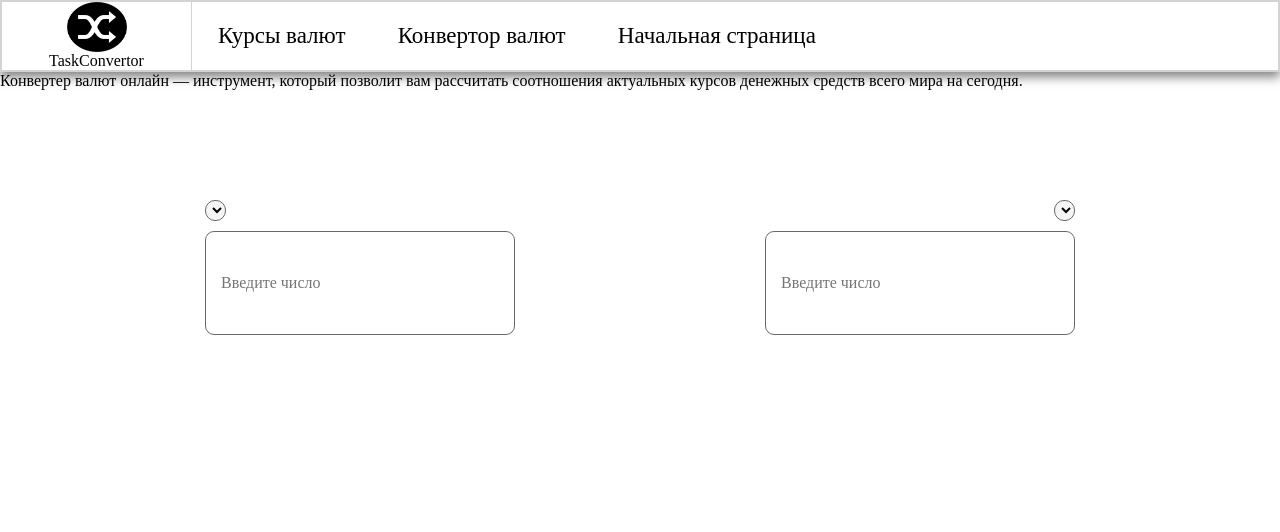
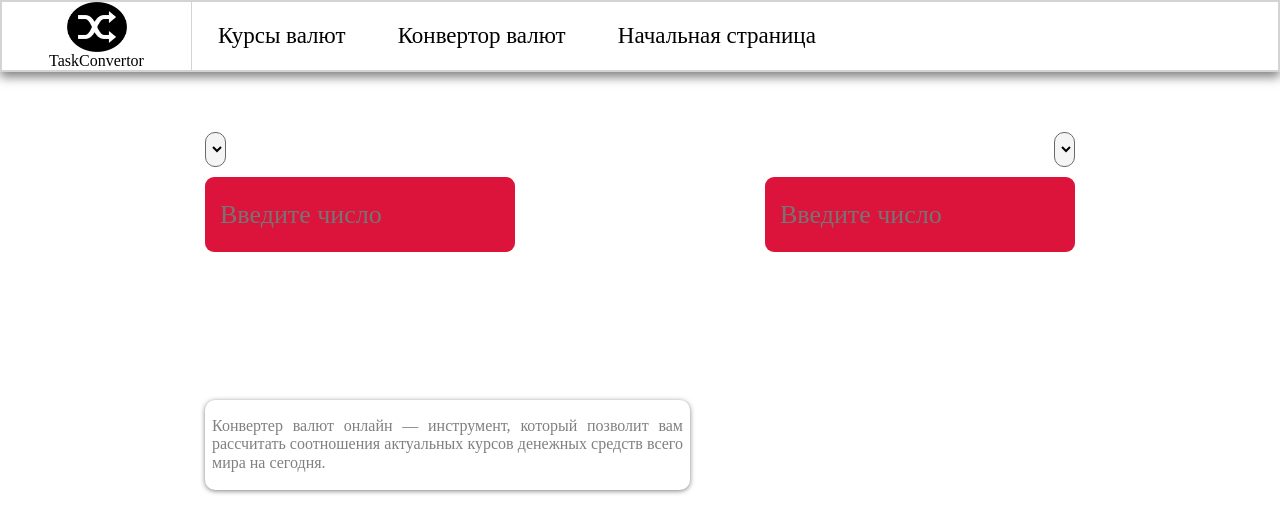
Before and after one commit to No1ball/converterTask, a React (Create React App) app: page /converter in a window 1280 px wide. Shown: the top 532 px of the page. Built offline with nearby package versions, Linux system fonts and the light colour scheme.

Commit message:
edit ConverterPage.jsx

```diff
--- a/src/components/ConverterInfoBlock/ConverterInfo.jsx
+++ b/src/components/ConverterInfoBlock/ConverterInfo.jsx
@@ -1,9 +1,12 @@
 import React from 'react';
-
+import classes from "./ConverterInfo.module.scss";
 const ConverterInfo = () => {
     return (
-        <div>
-
+        <div className={classes.mainDivCl}>
+            <div className={classes.convertInfoCl}>
+                Конвертер валют онлайн — инструмент,
+                который позволит вам рассчитать соотношения актуальных курсов денежных средств всего мира на сегодня.
+            </div>
         </div>
     );
 };
--- a/src/components/ConverterInfoBlock/ConverterInfo.module.scss
+++ b/src/components/ConverterInfoBlock/ConverterInfo.module.scss
@@ -0,0 +1,21 @@
+.convertInfoCl{
+  width: 485px;
+  height: 90px;
+  border-radius: 10px;
+  text-align: justify;
+  display: flex;
+  align-items: center;
+  padding-left: 7px;
+  padding-right: 7px;
+  box-shadow: 0px 1px 5px 0px rgba(0, 0, 0, 0.5);
+  color: gray;
+}
+
+.mainDivCl{
+  display: flex;
+  height: 115px;
+  justify-content: center;
+  align-items: center;
+  padding-right: 385px;
+  margin-top: 10px;
+}
--- a/src/components/CurrencyForm/CurrencyForm.module.scss
+++ b/src/components/CurrencyForm/CurrencyForm.module.scss
@@ -7,8 +7,11 @@
   height: 35vh;
   display: flex;
   flex-flow: row;
-  padding-top: 75px;
   justify-content: center;
+  margin-top: 25px;
+  input:focus{
+    border: none;
+  }
 }
 
 .firstCurrency{
@@ -16,6 +19,7 @@
   display: flex;
   flex-flow: column;
   margin: 30px;
+
 }
 .secondCurrency{
   width: 410px;
--- a/src/components/UI/Input/Input.module.scss
+++ b/src/components/UI/Input/Input.module.scss
@@ -4,14 +4,21 @@
     padding-bottom: 3px;
     padding-left: 15px;
     border-radius: 9px;
-    border: 1px solid dimgrey;
+    border: none;
     cursor: pointer;
+    //height: 350px;
     width: 310px;
-    height: 350px;
+    height: 75px;
+    background: crimson;
+    font-size: 26px;
     &:hover{
-        border: 2px solid dimgrey;
+        border: none;
      }
     &:focus{
-        border: 2px solid dimgrey;
+        border: none;
+        outline: none;
+    }
+    &:active{
+        border: none;
     }
 }
--- a/src/pages/ConverterPage.jsx
+++ b/src/pages/ConverterPage.jsx
@@ -1,20 +1,19 @@
 import React from 'react';
 import Header from "../components/UI/Header/Header";
 import CurrencyForm from "../components/CurrencyForm/CurrencyForm";
+import CurrencyInfoPage from "./CurrencyInfoPage";
+import ConverterInfo from "../components/ConverterInfoBlock/ConverterInfo";
 
 const ConverterPage = () => {
     return (
         <div>
             <Header />
-            <span>
-            Конвертер валют онлайн — инструмент,
-            который позволит вам рассчитать соотношения актуальных курсов денежных средств всего мира на сегодня.
-          </span>
             <CurrencyForm
                 placeholder="Введите число"
                 baseText={'Выберите валюту'}
                 data={["ru", "usa", 'kz']}
             />
+            <ConverterInfo/>
         </div>
     );
 };
```
